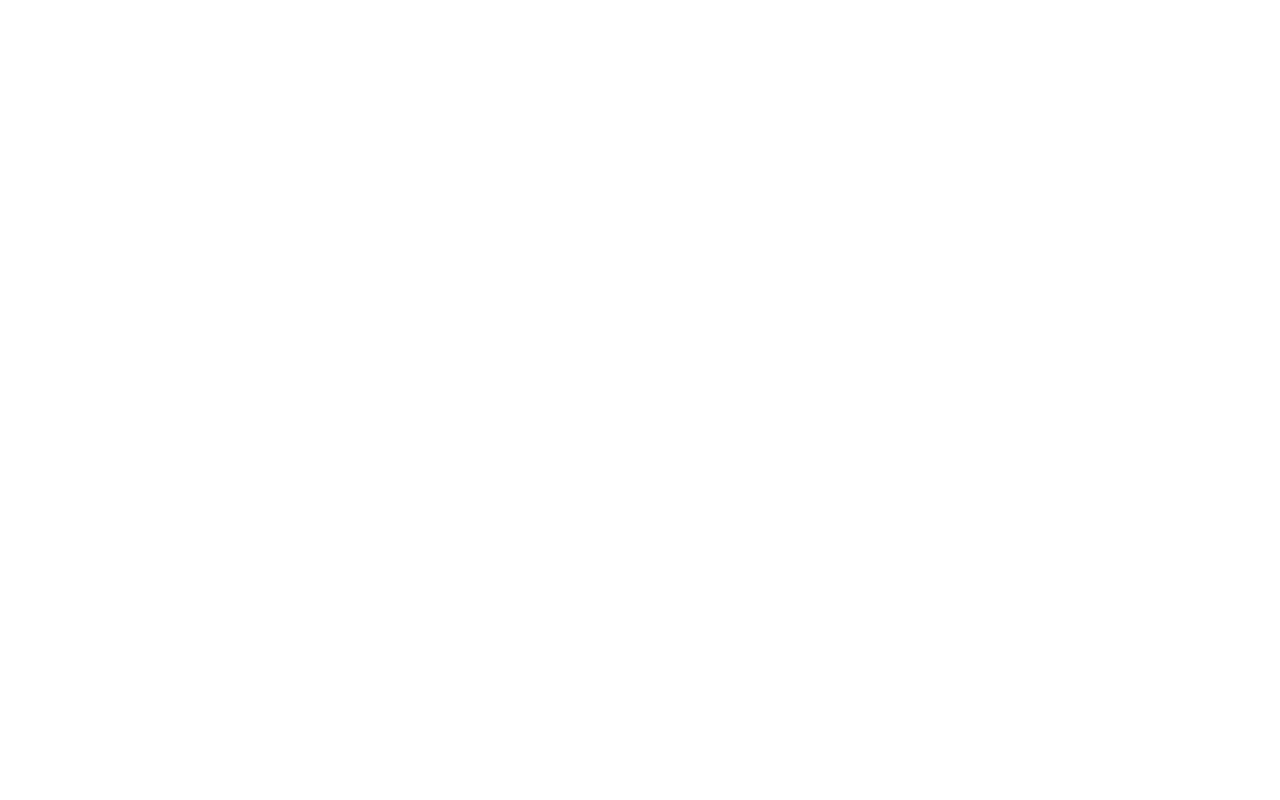
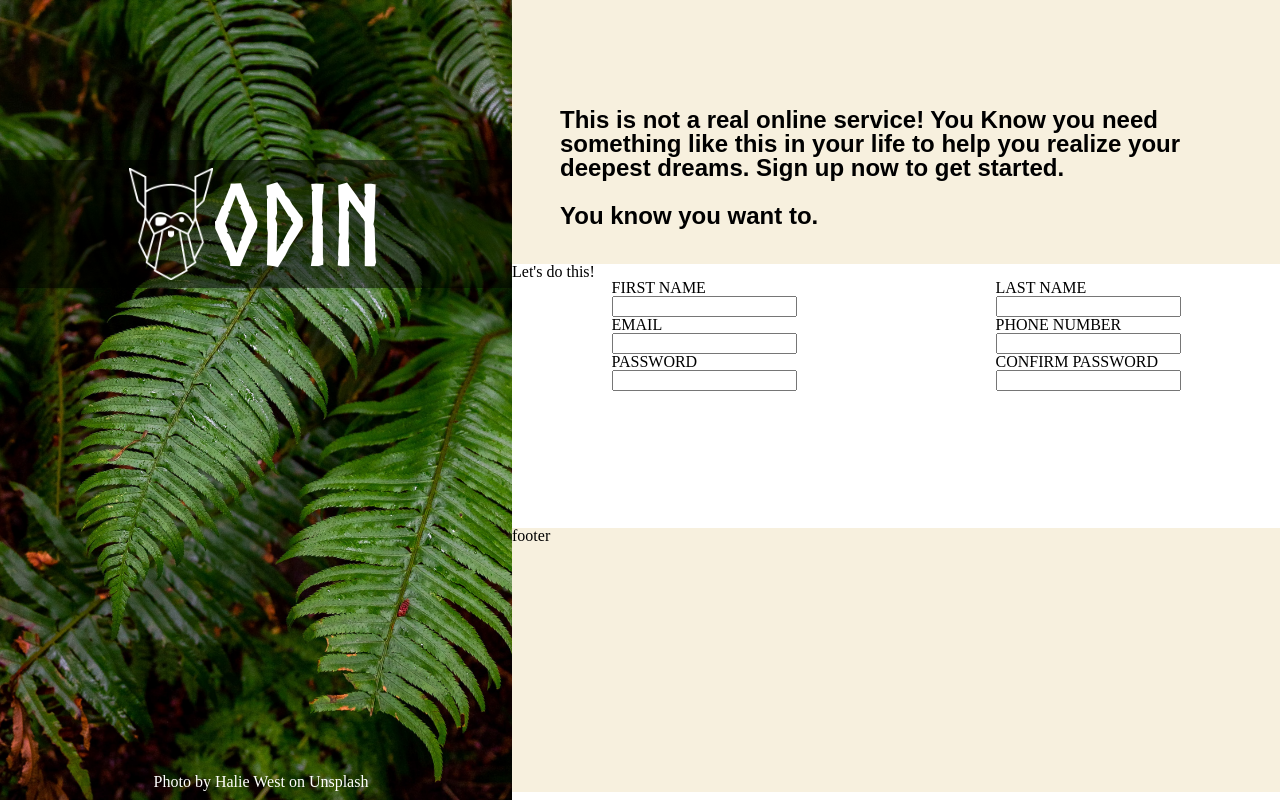
Before and after one commit to MisterRobot568/TOP-sign-up-form, a plain HTML site: page index.html in a window 1280 px wide. Drawn offline with Linux system fonts and the light colour scheme.

Commit message:
Add background images, odin-logo, and css and html
Did a lot of stuff and honestly should have committed before now

```diff
--- a/index.html
+++ b/index.html
@@ -5,10 +5,77 @@
     <meta charset="UTF-8">
     <meta name="viewport" content="width=device-width, initial-scale=1.0">
     <title>Sign Up Form</title>
+    <link rel="stylesheet" href="styles.css">
 </head>
 
 <body>
+    <div class="parent">
 
+        <div class="sidebar">
+
+            <div class="logo-and-text">
+                <img class="logo" src="odin-logo.png" alt="Odin Project Logo">
+                <div class="logo-text">ODIN</div>
+            </div>
+
+            <div class="sidebar-footer">
+                <h1>Photo by Halie West on Unsplash</h1>
+            </div>
+
+        </div>
+        <div class="right-side">
+            <div class="header">
+                <div class="header-text">
+                    <p class="header-starting">This is not a real online service! You Know you need something like this
+                        in your life to help you
+                        realize your deepest dreams. Sign up <em>now</em> to get started.</p>
+                    <p class="header-ending">You <i>know</i> you want to.</p>
+                </div>
+
+            </div>
+            <div class="body">
+                <h1>Let's do this!</h1>
+
+                <form action="send-data" class="all-inputs">
+                    <div class="left-inputs">
+                        <div>
+                            <p><label for="first-name">FIRST NAME</label></p>
+                            <p><input type="text" id="first-name"></p>
+                        </div>
+                        <div>
+                            <p><label for="email">EMAIL</label></p>
+                            <p><input type="text" id="email"></p>
+                        </div>
+                        <div>
+                            <p><label for="password">PASSWORD</label></p>
+                            <p><input type="text" id="password"></p>
+                        </div>
+                    </div>
+                    <div class="right-inputs">
+                        <div>
+                            <p><label for="last-name">LAST NAME</label></p>
+                            <p><input type="text" id="last-name"></p>
+                        </div>
+                        <div>
+                            <p><label for="phone-number">PHONE NUMBER</label></p>
+                            <p><input type="text" id="phone-number"></p>
+                        </div>
+                        <div>
+                            <p><label for="confirm-pass">CONFIRM PASSWORD</label></p>
+                            <p><input type="text" id="confirm-pass"></p>
+                        </div>
+                    </div>
+
+                </form>
+
+
+            </div>
+            <div class="footer">
+                <h1>footer</h1>
+            </div>
+
+        </div>
+    </div>
 </body>
 
 </html>
--- a/styles.css
+++ b/styles.css
@@ -0,0 +1,260 @@
+/* Meyeer reset */
+
+/* http://meyerweb.com/eric/tools/css/reset/
+   v2.0 | 20110126
+   License: none (public domain)
+*/
+html,
+body,
+div,
+span,
+applet,
+object,
+iframe,
+h1,
+h2,
+h3,
+h4,
+h5,
+h6,
+p,
+blockquote,
+pre,
+a,
+abbr,
+acronym,
+address,
+big,
+cite,
+code,
+del,
+dfn,
+em,
+img,
+ins,
+kbd,
+q,
+s,
+samp,
+small,
+strike,
+strong,
+sub,
+sup,
+tt,
+var,
+b,
+u,
+i,
+center,
+dl,
+dt,
+dd,
+ol,
+ul,
+li,
+fieldset,
+form,
+label,
+legend,
+table,
+caption,
+tbody,
+tfoot,
+thead,
+tr,
+th,
+td,
+article,
+aside,
+canvas,
+details,
+embed,
+figure,
+figcaption,
+footer,
+header,
+hgroup,
+menu,
+nav,
+output,
+ruby,
+section,
+summary,
+time,
+mark,
+audio,
+video {
+    margin: 0;
+    padding: 0;
+    border: 0;
+    font-size: 100%;
+    font: inherit;
+    vertical-align: baseline;
+}
+
+/* HTML5 display-role reset for older browsers */
+article,
+aside,
+details,
+figcaption,
+figure,
+footer,
+header,
+hgroup,
+menu,
+nav,
+section {
+    display: block;
+}
+
+body {
+    line-height: 1;
+}
+
+ol,
+ul {
+    list-style: none;
+}
+
+blockquote,
+q {
+    quotes: none;
+}
+
+blockquote:before,
+blockquote:after,
+q:before,
+q:after {
+    content: '';
+    content: none;
+}
+
+table {
+    border-collapse: collapse;
+    border-spacing: 0;
+}
+
+@font-face {
+    font-family: 'Norse-Bold';
+    src: url(/fonts/Norse-Bold.otf);
+}
+
+.sidebar {
+    background-image: url('unsplash.jpg');
+    background-size: cover;
+    background-repeat: no-repeat;
+    background-position: center;
+    width: 40vw;
+    height: 100vh;
+    display: flex;
+    flex-direction: column;
+    /* justify-content: space-around; */
+}
+
+/* END OF MEYER RESET */
+
+.parent {
+    display: flex;
+    /* in order to split the screen into left and right segments */
+}
+
+.logo-and-text {
+    color: white;
+    position: sticky;
+    top: 20vh;
+}
+
+.sidebar-footer {
+    color: white;
+}
+
+.header,
+.footer {
+    /* background-color: #FAF9F6; */
+    background-color: #F7F0DE;
+}
+
+.body {
+    background-color: white;
+}
+
+.right-side {
+    display: flex;
+    flex-direction: column;
+    height: 100vh;
+    width: 60vw;
+}
+
+.header {
+    height: 33vh;
+    display: flex;
+    flex-direction: column;
+    justify-content: center;
+    /* margin-left: 10em; */
+    font-weight: 800;
+    font-size: 1.5em;
+    font-family: sans-serif
+}
+
+.header-text {
+    margin-left: 2em;
+    margin-right: 2em;
+}
+
+.header-starting {
+    margin-top: 3em;
+}
+
+.header-ending {
+    margin-top: 1em;
+}
+
+.body {
+    height: 33vh
+}
+
+.footer {
+    height: 33vh
+}
+
+.logo {
+    height: 7em;
+    margin-top: 0.5em;
+    margin-bottom: 0.5em;
+}
+
+.logo-and-text {
+    display: flex;
+    align-items: center;
+    justify-content: center;
+    background-color: rgba(0, 0, 0, 0.5);
+    /* margin-top: 2em; */
+}
+
+.logo-text {
+    font-size: 7em;
+    font-family: 'Norse-Bold';
+}
+
+.sidebar-footer {
+    position: absolute;
+    text-align: center;
+    bottom: 10px;
+    left: 12vw;
+
+}
+
+.all-inputs {
+    display: flex;
+    justify-content: space-around;
+    align-items: center;
+
+}
+
+.left-inputs,
+.right-inputs {
+    display: flex;
+    flex-direction: column;
+    justify-content: space-between;
+}
```
Also changed, not shown: fonts/Norse-Bold.otf (added), odin-logo.png (added), unsplash.jpg (added).
